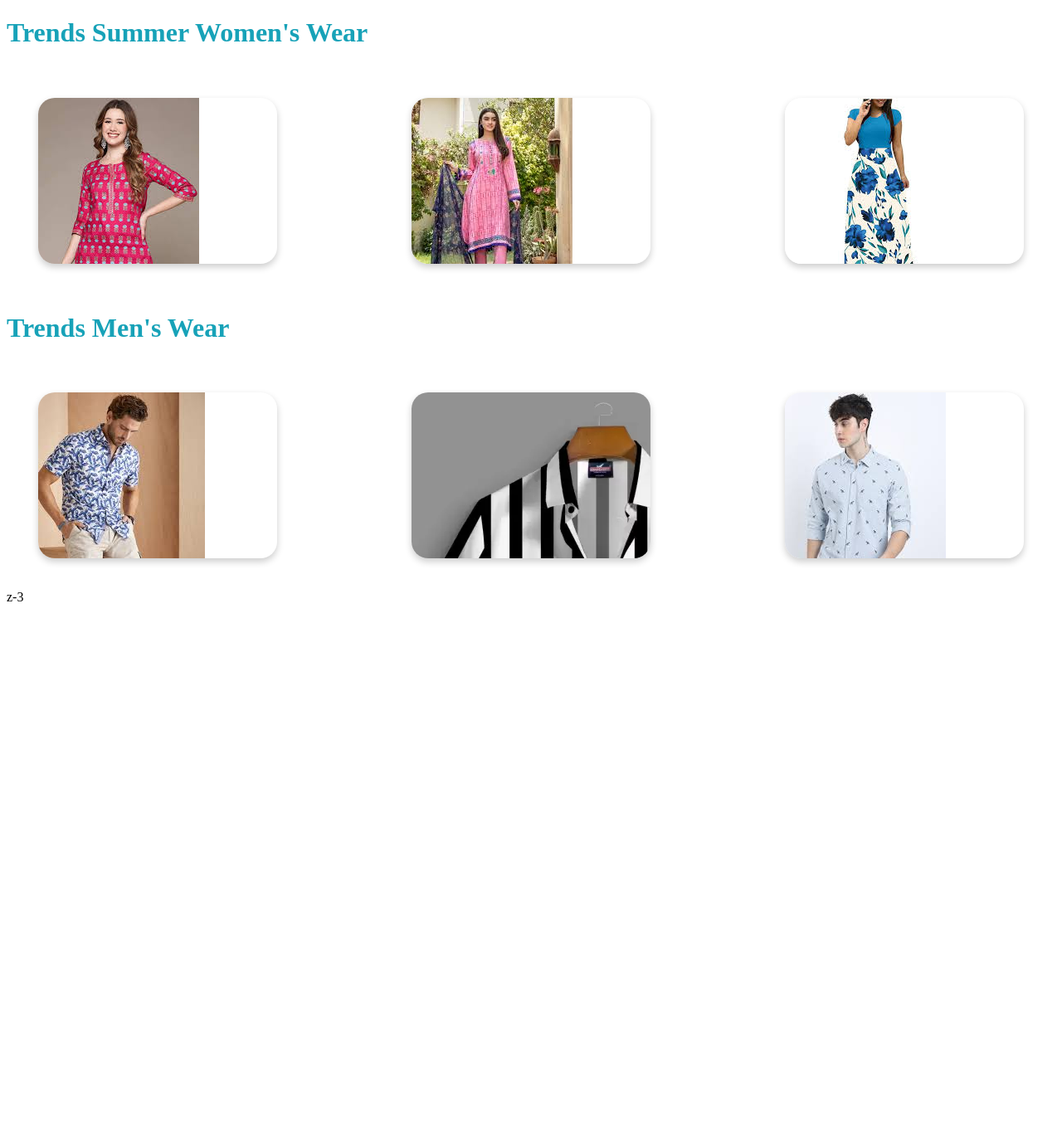
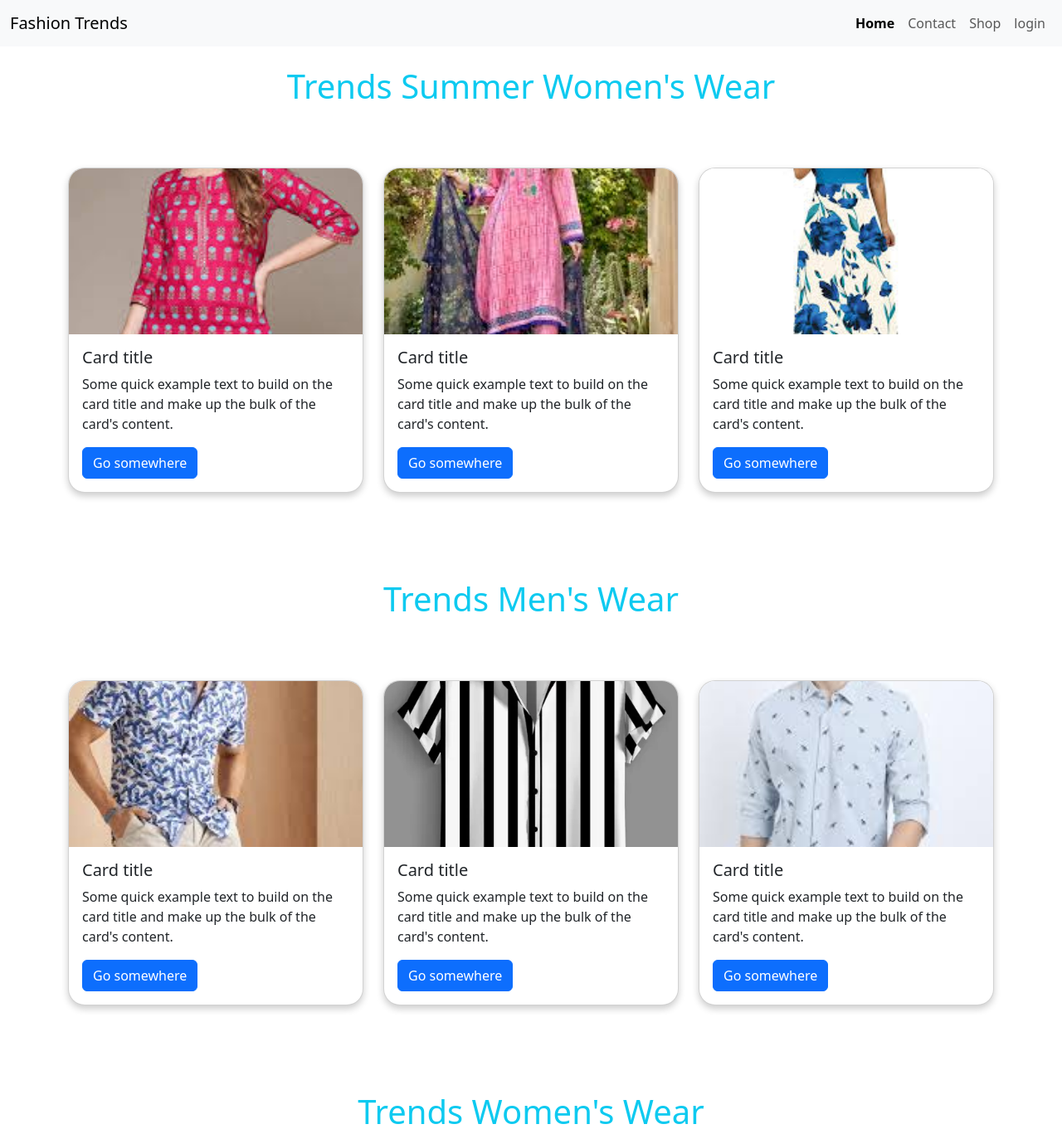
Before and after one commit to Ravimittal0761/Shopping-Website, a plain HTML site: page shops.html in a window 1280 px wide. Shown: the top 1367 px of the page at 83% size. Before the commit the page ends 800 px from the top, so only its background shows below. Drawn offline with nearby package versions, Linux system fonts and the light colour scheme; a script that the page names is missing.

Commit message:
Update shops.html

```diff
--- a/shops.html
+++ b/shops.html
@@ -1,118 +1,176 @@
 <!DOCTYPE html>
 <html lang="en">
 <head>
+    <meta charset="UTF-8">
+    <meta name="viewport" content="width=device-width, initial-scale=1.0">
+    <title>Fashion Trends</title>
+    <link href="https://cdn.jsdelivr.net/npm/bootstrap@5.3.3/dist/css/bootstrap.min.css" rel="stylesheet" integrity="sha384-QWTKZyjpPEjISv5WaRU9OFeRpok6YctnYmDr5pNlyT2bRjXh0JMhjY6hW+ALEwIH" crossorigin="anonymous">
     <style>
-
         .container {
-      flex-direction: row;
-      display: flex;
-      justify-content: space-between;
-      border-radius: 50%;
-
-
-      padding: 3%;
-      gap: 4;
-
+            padding-top: 50px;
+            padding-bottom: 50px;
         }
-
-
         .card {
-    width: 300px;
-    height: 200px;
             overflow: hidden;
             border-radius: 20px;
             box-shadow: 0 4px 8px rgba(0, 0, 0, 0.2);
-    transition: transform 0.11s;
+            transition: transform 0.3s ease-in-out;
             position: relative;
+            margin-bottom: 30px;
         }
-
         .card:hover {
             transform: scale(1.08);
         }
-
-.card:hover .card-image {
+        .card:hover .card-img-top {
             transform: scale(1.4);
         }
-
-.card-image {
+        .card-img-top {
             width: 100%;
-    height: 100%;
+            height: 200px;
             object-fit: cover;
             display: block;
             transition: transform 0.3s ease-in-out;
         }
-
+        .navbar-nav .nav-link.active {
+            font-weight: bold;
+        }
     </style>
-    <meta charset="UTF-8">
-    <meta name="viewport" content="width=device-width, initial-scale=1.0">
-    <title>Image Card Hover Effect</title>
-    <link rel="stylesheet" href="styles.css">
 </head>
 <body>
-    <h1 class="my-4 text-center" style="color: #17a2b8;">Trends Summer Women's Wear</h1>
-    <div class="container" style="background-image:url() ;">
-      <div class="card" style="width: 18rem;">
+
+    <nav class="navbar navbar-expand-lg navbar-light bg-light">
+      <div class="container-fluid">
+        <a class="navbar-brand" href="#">Fashion Trends</a>
+        <button class="navbar-toggler" type="button" data-bs-toggle="collapse" data-bs-target="#navbarNav" aria-controls="navbarNav" aria-expanded="false" aria-label="Toggle navigation">
+          <span class="navbar-toggler-icon"></span>
+        </button>
+        <div class="collapse navbar-collapse" id="navbarNav">
+          <ul class="navbar-nav ms-auto">
+            <li class="nav-item">
+              <a class="nav-link active" aria-current="page" href="index.html">Home</a>
+            </li>
+            <li class="nav-item">
+              <a class="nav-link" href="contact.html">Contact</a>
+            </li>
+            <li class="nav-item">
+              <a class="nav-link" href="shops.html">Shop</a>
+            </li>
+            <li class="nav-item">
+              <a class="nav-link" href="login.html">login</a>
+            </li>
+          </ul>
+        </div>
+      </div>
+    </nav>
+
+    <h1 class="my-4 text-center text-info">Trends Summer Women's Wear</h1>
+    <div class="container">
+        <div class="row">
+            <div class="col-md-4">
+                <div class="card">
                     <img src="fashion4.jpeg" class="card-img-top" alt="...">
                     <div class="card-body">
                         <h5 class="card-title">Card title</h5>
-          <p class="card-text">Some quick example text to build on the card title and make up the bulk of the card's
-            content.</p>
-          <a href="#" class="btn btn-primary">Go somewhere</a>
-        </div>
-      </div>
-      <div class="card" style="width: 18rem;">
-        <img src="fashion2.jpeg" class="card-img-top" alt="...">
-        <div class="card-body">
-          <h5 class="card-title">Card title</h5>
-          <p class="card-text">Some quick example text to build on the card title and make up the bulk of the card's
-            content.</p>
-          <a href="#" class="btn btn-primary">Go somewhere</a>
-        </div>
-      </div>
-      <div class="card" style="width: 18rem;">
-        <img src="fashion3.jpeg" class="card-img-top" alt="...">
-        <div class="card-body">
-          <h5 class="card-title">Card title</h5>
-          <p class="card-text">Some quick example text to build on the card title and make up the bulk of the card's
-            content.</p>
+                        <p class="card-text">Some quick example text to build on the card title and make up the bulk of the card's content.</p>
                         <a href="#" class="btn btn-primary">Go somewhere</a>
                     </div>
                 </div>
             </div>
-
-    </hr>
-    <h1 class="my-4 text-center" style="color: #17a2b8;"> Trends Men's Wear </h1>
-    <div class="container">
-      <div class="card" style="width: 18rem;">
-        <img src="boys.jpeg" class="card-img-top" alt="...">
+            <div class="col-md-4">
+                <div class="card">
+                    <img src="fashion2.jpeg" class="card-img-top" alt="...">
                     <div class="card-body">
                         <h5 class="card-title">Card title</h5>
-          <p class="card-text">Some quick example text to build on the card title and make up the bulk of the card's
-            content.</p>
+                        <p class="card-text">Some quick example text to build on the card title and make up the bulk of the card's content.</p>
                         <a href="#" class="btn btn-primary">Go somewhere</a>
                     </div>
                 </div>
-      <div class="card" style="width: 18rem;">
-        <img src="boyss.jpeg" class="card-img-top" alt="...">
+            </div>
+            <div class="col-md-4">
+                <div class="card">
+                    <img src="fashion3.jpeg" class="card-img-top" alt="...">
                     <div class="card-body">
                         <h5 class="card-title">Card title</h5>
-          <p class="card-text">Some quick example text to build on the card title and make up the bulk of the card's
-            content.</p>
-          <a href="#" class="btn btn-primary">Go somewhere</a>
-        </div>
-      </div>
-      <div class="card" style="width: 18rem;">
-        <img src="boys3.jpeg" class="card-img-top" alt="...">
-        <div class="card-body">
-          <h5 class="card-title">Card title</h5>
-          <p class="card-text">Some quick example text to build on the card title and make up the bulk of the card's
-            content.</p>
+                        <p class="card-text">Some quick example text to build on the card title and make up the bulk of the card's content.</p>
                         <a href="#" class="btn btn-primary">Go somewhere</a>
                     </div>
                 </div>
             </div>
         </div>
-    <div class="z-3 position-absolute p-5 rounded-3"><span>z-3</span></div>
+    </div>
 
+    <h1 class="my-4 text-center text-info">Trends Men's Wear</h1>
+    <div class="container">
+        <div class="row">
+            <div class="col-md-4">
+                <div class="card">
+                    <img src="boys.jpeg" class="card-img-top" alt="...">
+                    <div class="card-body">
+                        <h5 class="card-title">Card title</h5>
+                        <p class="card-text">Some quick example text to build on the card title and make up the bulk of the card's content.</p>
+                        <a href="#" class="btn btn-primary">Go somewhere</a>
+                    </div>
+                </div>
+            </div>
+            <div class="col-md-4">
+                <div class="card">
+                    <img src="boyss.jpeg" class="card-img-top" alt="...">
+                    <div class="card-body">
+                        <h5 class="card-title">Card title</h5>
+                        <p class="card-text">Some quick example text to build on the card title and make up the bulk of the card's content.</p>
+                        <a href="#" class="btn btn-primary">Go somewhere</a>
+                    </div>
+                </div>
+            </div>
+            <div class="col-md-4">
+                <div class="card">
+                    <img src="boys3.jpeg" class="card-img-top" alt="...">
+                    <div class="card-body">
+                        <h5 class="card-title">Card title</h5>
+                        <p class="card-text">Some quick example text to build on the card title and make up the bulk of the card's content.</p>
+                        <a href="#" class="btn btn-primary">Go somewhere</a>
+                    </div>
+                </div>
+            </div>
+        </div>
+    </div>
+
+    <h1 class="my-4 text-center text-info">Trends Women's Wear</h1>
+    <div class="container">
+        <div class="row">
+            <div class="col-md-4">
+                <div class="card">
+                    <img src="womens1.jpeg" class="card-img-top" alt="...">
+                    <div class="card-body">
+                        <h5 class="card-title">Card title</h5>
+                        <p class="card-text">Some quick example text to build on the card title and make up the bulk of the card's content.</p>
+                        <a href="#" class="btn btn-primary">Go somewhere</a>
+                    </div>
+                </div>
+            </div>
+            <div class="col-md-4">
+                <div class="card">
+                    <img src="womens2.jpeg" class="card-img-top" alt="...">
+                    <div class="card-body">
+                        <h5 class="card-title">Card title</h5>
+                        <p class="card-text">Some quick example text to build on the card title and make up the bulk of the card's content.</p>
+                        <a href="#" class="btn btn-primary">Go somewhere</a>
+                    </div>
+                </div>
+            </div>
+            <div class="col-md-4">
+                <div class="card">
+                    <img src="womens3.jpeg" class="card-img-top" alt="...">
+                    <div class="card-body">
+                        <h5 class="card-title">Card title</h5>
+                        <p class="card-text">Some quick example text to build on the card title and make up the bulk of the card's content.</p>
+                        <a href="#" class="btn btn-primary">Go somewhere</a>
+                    </div>
+                </div>
+            </div>
+        </div>
+    </div>
+
+    <script src="https://cdn.jsdelivr.net/npm/bootstrap@5.3.3/dist/js/bootstrap.bundle.min.js" integrity="sha384-NZAB2e7bZCC6xCUBViY+W8+4uZ4EChx38nK+p/WWiKFDI7LRtHksCJOMI44knD5B" crossorigin="anonymous"></script>
 </body>
 </html>
```
Lines whose indentation alone changed are shown as unchanged.
